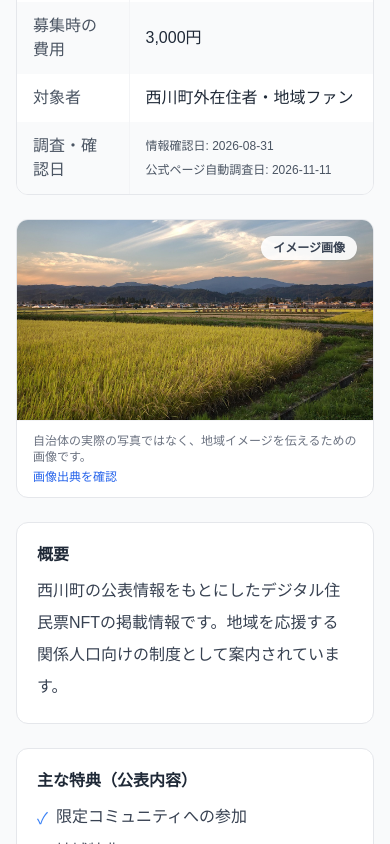
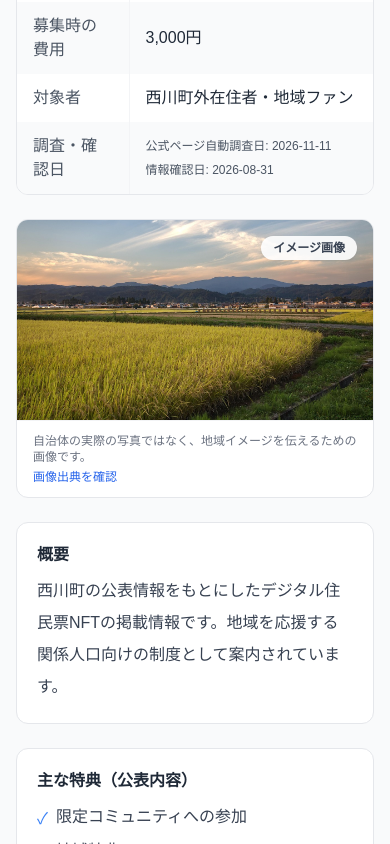
Before and after one commit to nicehisa/degi-juu, a Next.js app: page /municipalities/nishikawa-yamagata in a window 390 px wide. Shown: the part 1000-1844 px from the top of the page. Built offline with nearby package versions, Linux system fonts and the light colour scheme; no server answers.

Commit message:
fix: show daily research first and keep mobile dates readable

```diff
--- a/src/components/ProgramCheckDate.tsx
+++ b/src/components/ProgramCheckDate.tsx
@@ -23,8 +23,8 @@ export default function ProgramCheckDate({ id, officialUrl, informationDate }: {
   const stale = matched?.checkedDate && Date.now() - Date.parse(`${matched.checkedDate}T00:00:00+09:00`) > 48 * 3600000;
   return (
     <span className="block text-xs leading-6 text-gray-600">
-      <span className="block">情報確認日: {informationDate}</span>
-      <span className="block">公式ページ自動調査日: {matched?.checkedDate || "未実施"}</span>
+      <span className="block">公式ページ自動調査日: <span className="inline-block whitespace-nowrap">{matched?.checkedDate || "未実施"}</span></span>
+      <span className="block">情報確認日: <time className="inline-block whitespace-nowrap" dateTime={informationDate}>{informationDate}</time></span>
       {(matched?.result === "failed" || matched?.changed || stale) && (
         <span className="block font-medium text-amber-800">{matched?.result === "failed" ? "直近の自動取得に失敗しました" : matched?.changed ? "公式ページに変更あり・内容確認中" : "自動調査の更新が遅れています"}</span>
       )}
```
